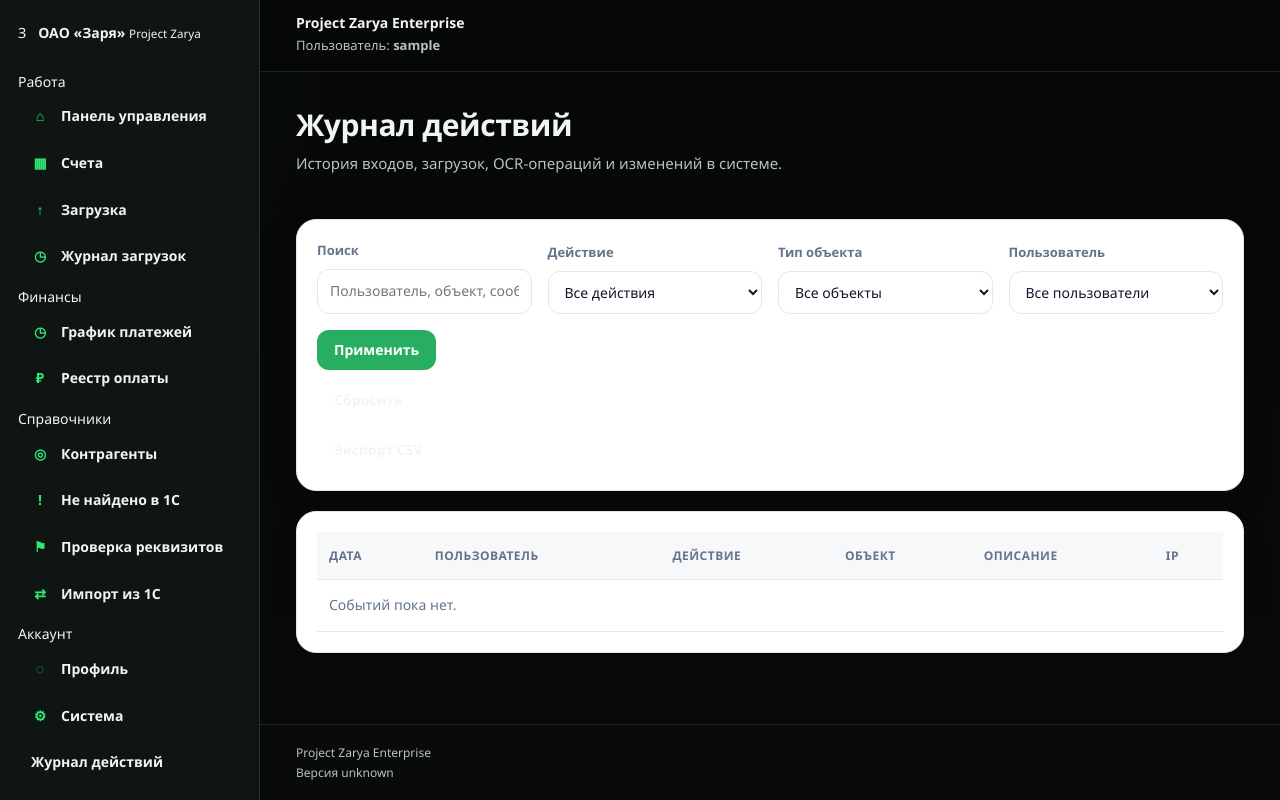
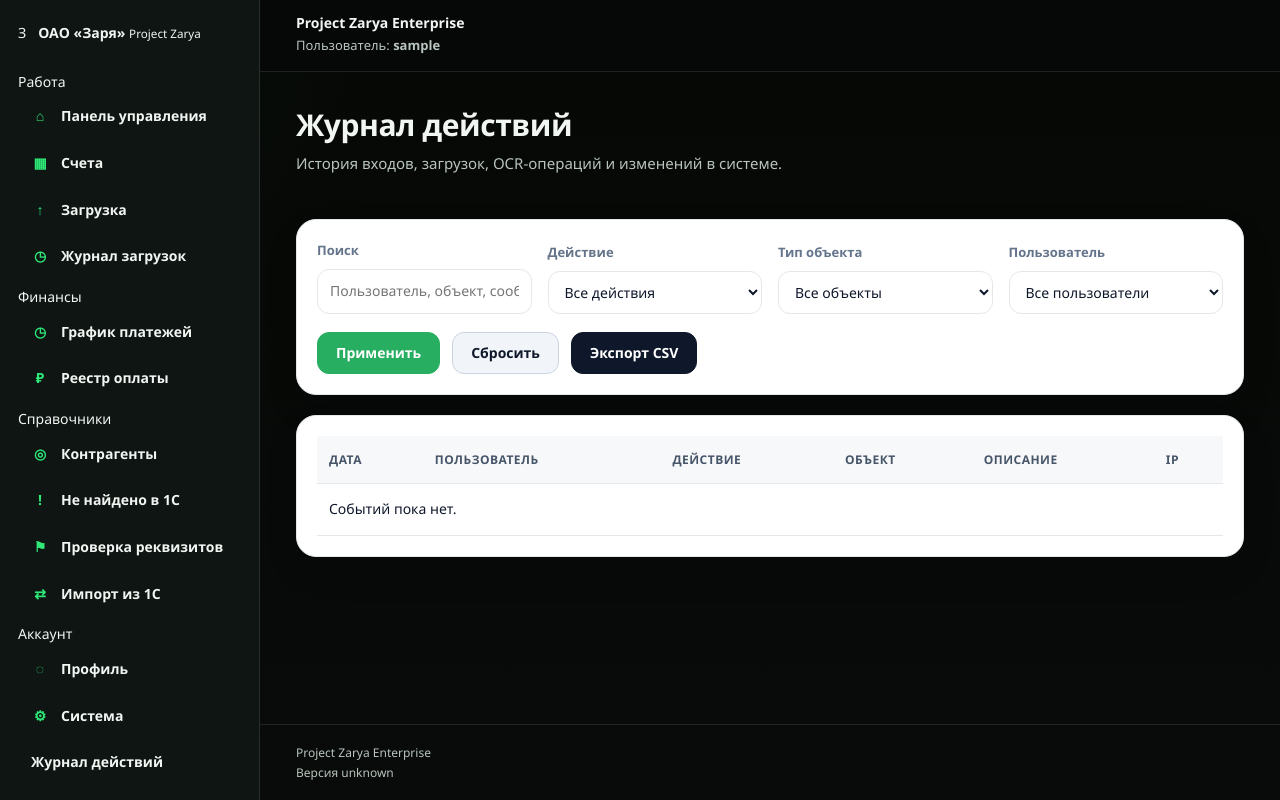
Before and after one commit to djlevis86-web/Project_Zarya_Enterprise, a Django app: page /audit/ in a window 1280 px wide. Run offline with Django 5.2, Linux system fonts and the light colour scheme; the visitor is signed in with stand-in values (Sample User, id 1); data comes from the database, SQL or seed files in the repository; data that the repository does not hold is empty; parts of the project's set-up code (start-up, migrations or seed data) failed here and were passed over.

Commit message:
Add visible audit CSV export

```diff
--- a/audit/templates/audit/audit_log_list.html
+++ b/audit/templates/audit/audit_log_list.html
@@ -60,9 +60,17 @@
             </div>
 
             <div class="audit-filter-actions">
-                <button type="submit" class="btn btn-primary">Применить</button>
-                <a href="{% url 'audit:audit_log_list' %}" class="btn btn-secondary">Сбросить</a>
-                <a href="{% url 'audit:audit_log_export_csv' %}?{{ querystring }}" class="btn btn-secondary">Экспорт CSV</a>
+                <button type="submit" class="audit-btn audit-btn-apply">
+                    Применить
+                </button>
+
+                <a href="{% url 'audit:audit_log_list' %}" class="audit-btn audit-btn-reset">
+                    Сбросить
+                </a>
+
+                <a href="{% url 'audit:audit_log_export_csv' %}?{{ querystring }}" class="audit-btn audit-btn-export">
+                    Экспорт CSV
+                </a>
             </div>
 
         </form>
--- a/static/css/style.css
+++ b/static/css/style.css
@@ -3389,3 +3389,125 @@ select {
         grid-template-columns: 1fr;
     }
 }
+
+/* === Audit page visibility fix === */
+
+.audit-filter-card,
+.audit-table-card {
+    color: #0f172a;
+}
+
+.audit-filter-actions .btn,
+.audit-reset-btn,
+.audit-export-btn {
+    min-height: 42px;
+    padding: 10px 18px;
+    border-radius: 12px;
+    font-weight: 800;
+    text-decoration: none;
+    display: inline-flex;
+    align-items: center;
+    justify-content: center;
+}
+
+.audit-reset-btn {
+    background: #f1f5f9;
+    border: 1px solid #cbd5e1;
+    color: #334155;
+}
+
+.audit-reset-btn:hover {
+    background: #e2e8f0;
+    color: #0f172a;
+}
+
+.audit-export-btn {
+    background: #0f172a;
+    border: 1px solid #0f172a;
+    color: #ffffff;
+}
+
+.audit-export-btn:hover {
+    background: #1e293b;
+    border-color: #1e293b;
+    color: #ffffff;
+}
+
+.audit-table,
+.audit-table td,
+.audit-table strong {
+    color: #0f172a;
+}
+
+.audit-table th {
+    color: #475569;
+}
+
+.audit-table td {
+    background: #ffffff;
+}
+
+.audit-table tbody tr:hover td {
+    background: #f8fafc;
+}
+
+/* === Audit export button hard fix === */
+
+.audit-filter-actions {
+    grid-column: 1 / -1 !important;
+    display: flex !important;
+    align-items: center !important;
+    gap: 12px !important;
+    flex-wrap: wrap !important;
+    margin-top: 2px !important;
+}
+
+.audit-btn {
+    min-height: 42px !important;
+    padding: 10px 18px !important;
+    border-radius: 12px !important;
+    border: 1px solid transparent !important;
+    font-size: 14px !important;
+    font-weight: 800 !important;
+    line-height: 1 !important;
+    text-decoration: none !important;
+    display: inline-flex !important;
+    align-items: center !important;
+    justify-content: center !important;
+    cursor: pointer !important;
+    opacity: 1 !important;
+    visibility: visible !important;
+}
+
+.audit-btn-apply {
+    background: #27ae60 !important;
+    border-color: #27ae60 !important;
+    color: #ffffff !important;
+}
+
+.audit-btn-reset {
+    background: #f1f5f9 !important;
+    border-color: #cbd5e1 !important;
+    color: #0f172a !important;
+}
+
+.audit-btn-export {
+    background: #0f172a !important;
+    border-color: #0f172a !important;
+    color: #ffffff !important;
+}
+
+.audit-btn-apply:hover {
+    background: #219653 !important;
+    color: #ffffff !important;
+}
+
+.audit-btn-reset:hover {
+    background: #e2e8f0 !important;
+    color: #0f172a !important;
+}
+
+.audit-btn-export:hover {
+    background: #1e293b !important;
+    color: #ffffff !important;
+}
```
